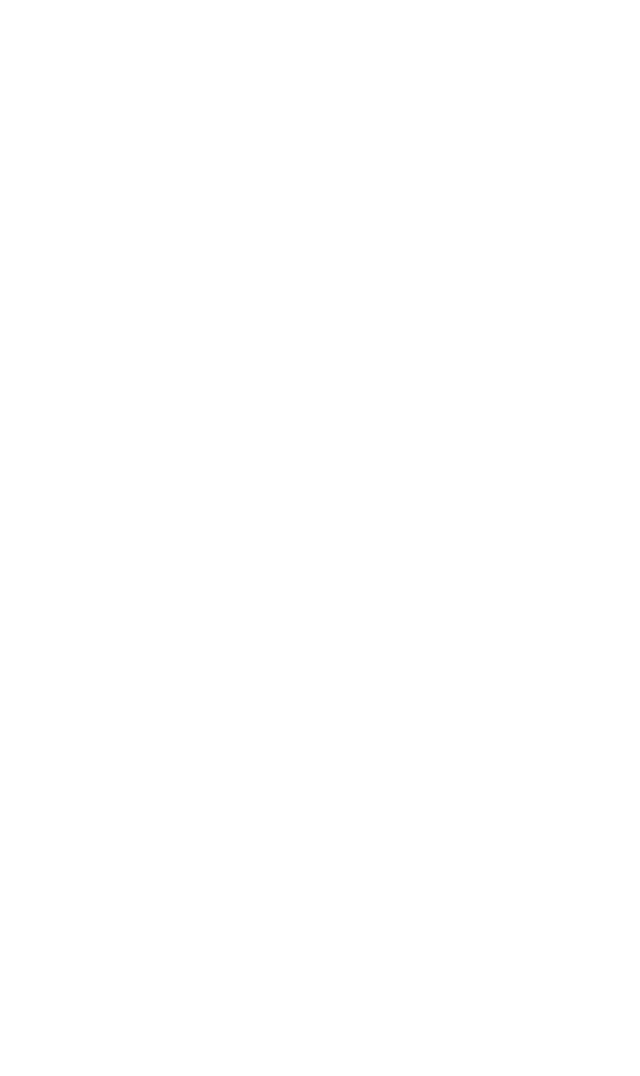
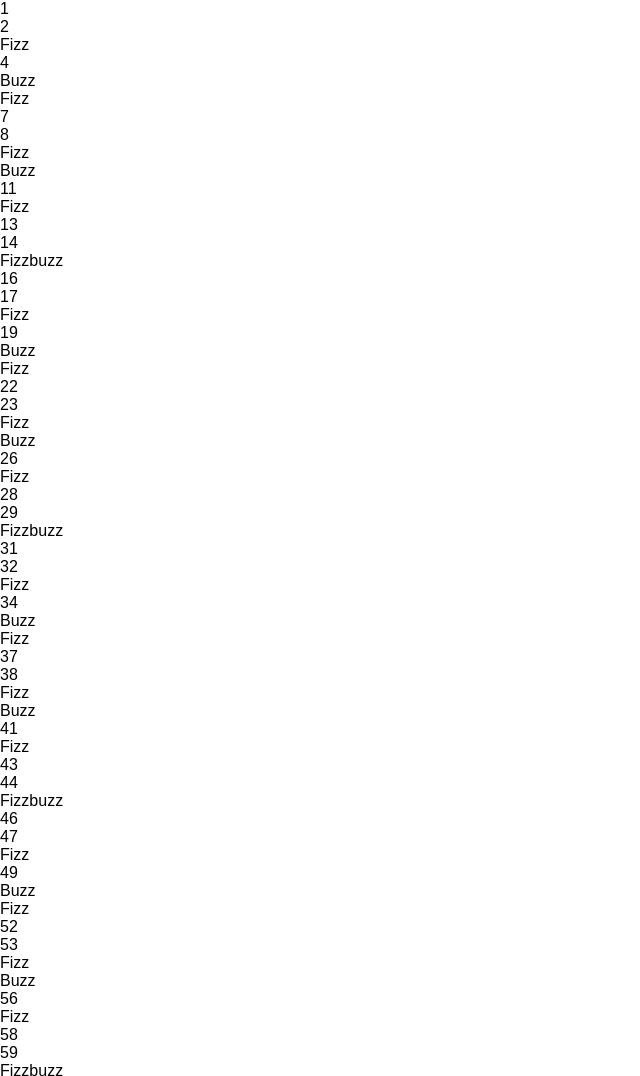
Before and after one commit to jfox1126/fizzbuzz-app, a plain HTML site: page index.html in a window 1280 px wide. Shown: the top 1076 px of the page, without its empty margins (0-640 px from the left). Before the commit the page ends 800 px from the top, so only its background shows below. Drawn offline with nearby package versions, Linux system fonts and the light colour scheme.

Commit message:
app works

```diff
--- a/index.html
+++ b/index.html
@@ -13,7 +13,8 @@
 	<title>Document</title>
 </head>
 
-<body>
+<body class = "printout">
 
 </body>
+
 </html>
--- a/js/app.js
+++ b/js/app.js
@@ -1,3 +1,22 @@
 $(document).ready(function () {
-
+	for (i = 1; i<=100; i++) {
+		var printItem
+		if (i % 15 == 0) {
+			console.log("fizzbuzz");
+			printItem = '<div>Fizzbuzz</div>';
+			$('.printout').append(printItem);
+		} else if (i % 3 == 0) {
+			console.log("fizz");
+			printItem = '<div>Fizz</div>';
+			$('.printout').append(printItem);
+		} else if (i % 5 == 0) {
+			console.log ("buzz");
+			printItem = '<div>Buzz</div>';
+			$('.printout').append(printItem);
+		} else {
+			console.log(i)
+			printItem = '<div>' + i +'</div>';
+			$('.printout').append(printItem);
+		}
+	};
 })
```
